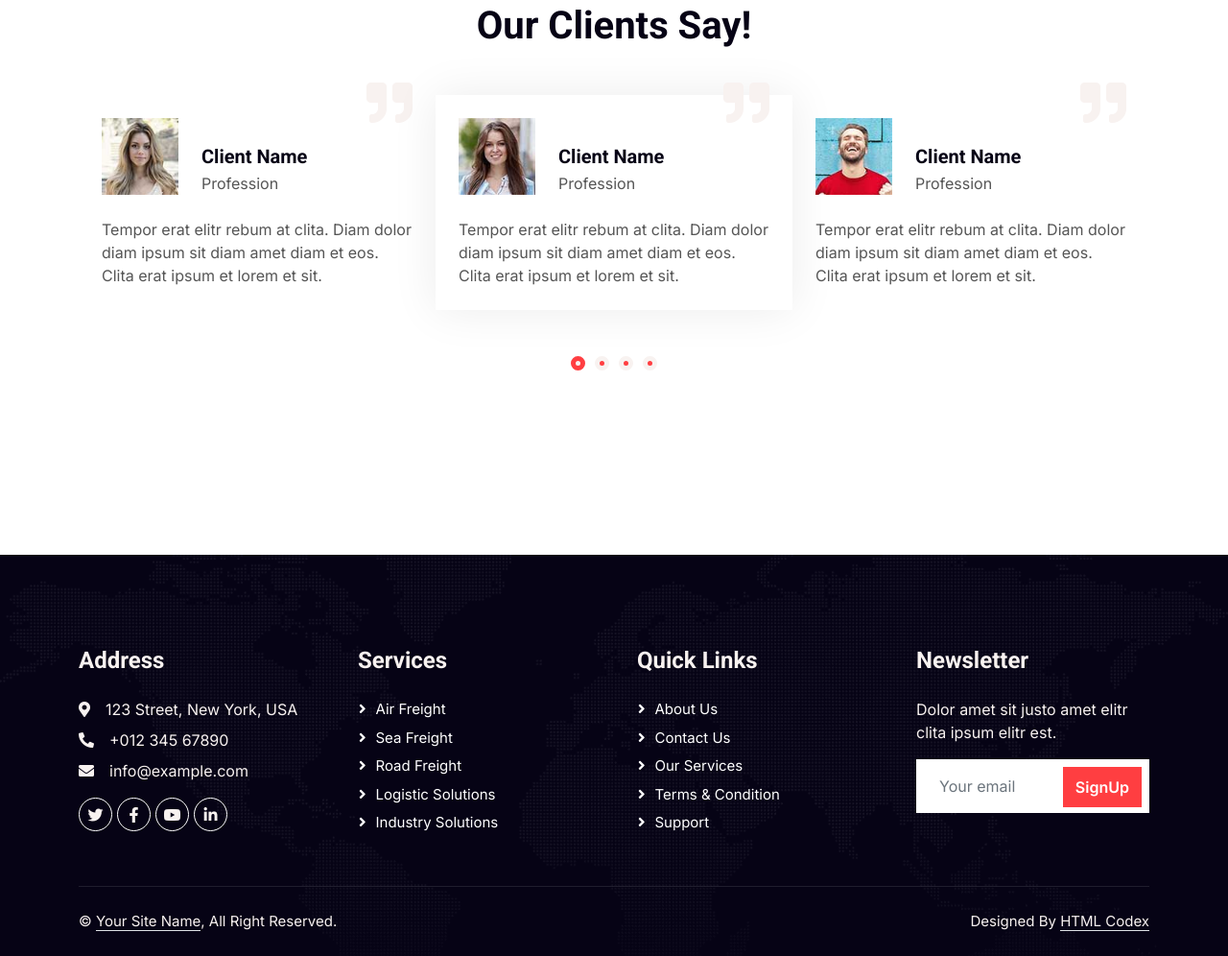
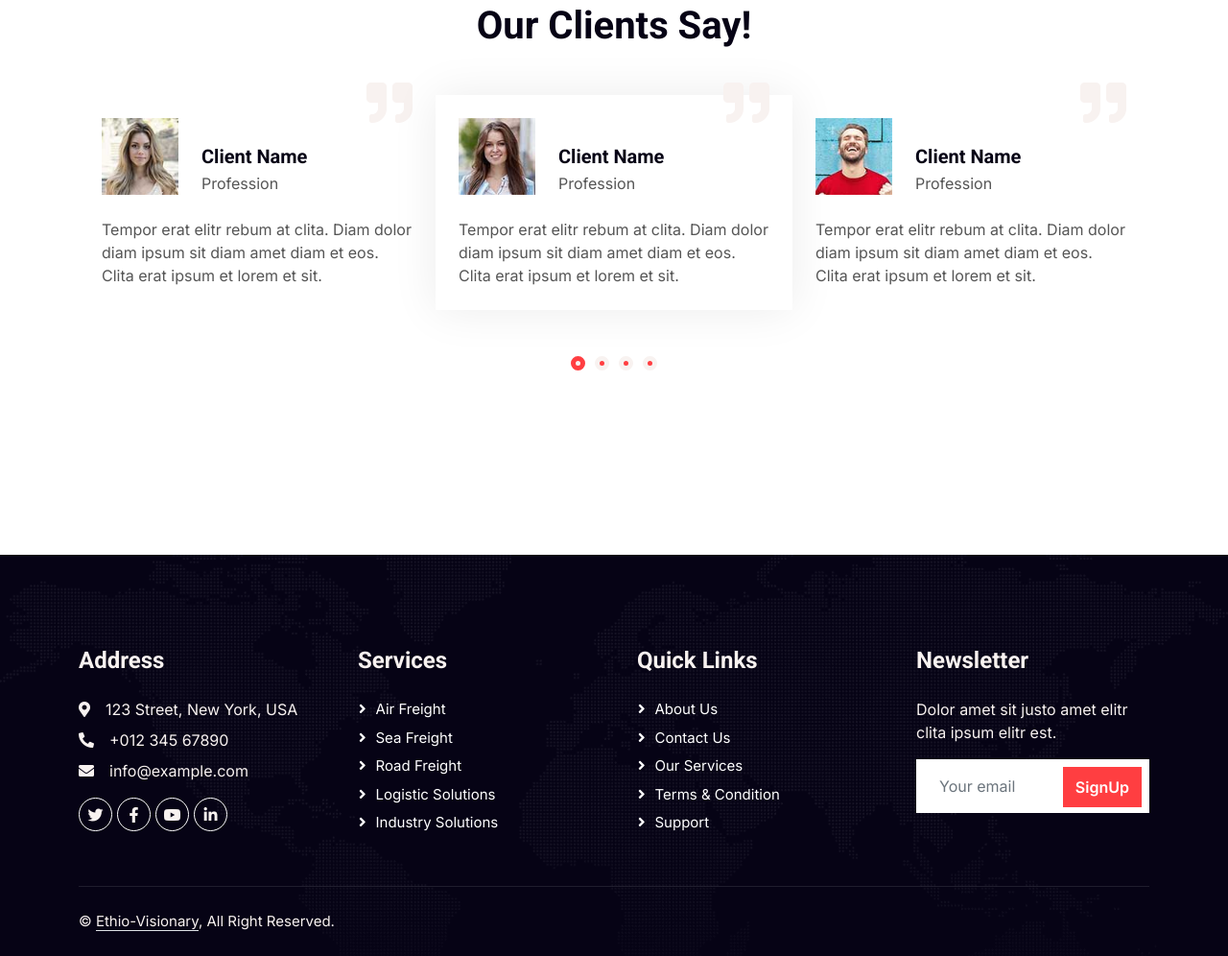
Before and after one commit to Dagmawialebachew/Ethio-visionary, a plain HTML site: page service.html in a window 1280 px wide. Shown: the part 1799-2795 px from the top of the page at 96% size. Drawn offline with nearby package versions, Linux system fonts and the light colour scheme.

Commit message:
Update service.html

```diff
--- a/service.html
+++ b/service.html
@@ -267,11 +267,10 @@
             <div class="copyright">
                 <div class="row">
                     <div class="col-md-6 text-center text-md-start mb-3 mb-md-0">
-                        &copy; <a class="border-bottom" href="#">Your Site Name</a>, All Right Reserved.
+                        &copy; <a class="border-bottom" href="#">Ethio-Visionary</a>, All Right Reserved.
                     </div>
                     <div class="col-md-6 text-center text-md-end">
-                        <!--/*** This template is free as long as you keep the footer author’s credit link/attribution link/backlink. If you'd like to use the template without the footer author’s credit link/attribution link/backlink, you can purchase the Credit Removal License from "https://htmlcodex.com/credit-removal". Thank you for your support. ***/-->
-                        Designed By <a class="border-bottom" href="https://htmlcodex.com">HTML Codex</a>
+
                     </div>
                 </div>
             </div>
```
